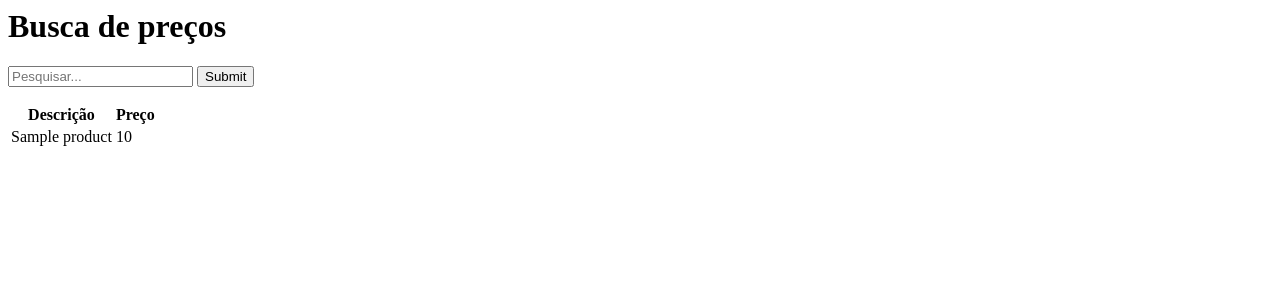
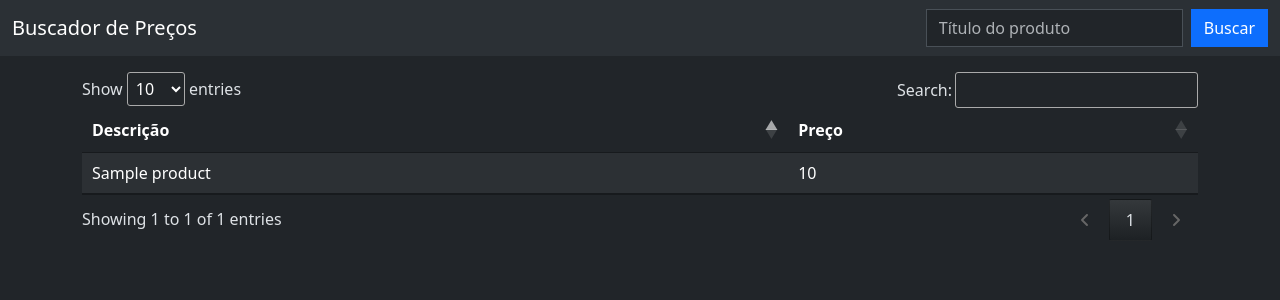
Before and after one commit to high-rolls/price-finder, a Django app: template price_finder/templates/price_finder/index.html in a window 1280 px wide. Shown: the top 300 px of the page. Run offline with Django 5.2, Linux system fonts and the light colour scheme; the template is opened without the code that fills it: most values are stand-ins (such as "Sample title", 1, 10 or a date in 2020); some libraries are stand-ins or nearby versions.

Commit message:
add Bootstrap, Datatables, fontawesome 6

```diff
--- /dev/null
+++ b/price_finder/templates/price_finder/base.html
@@ -0,0 +1,27 @@
+<!DOCTYPE html>
+<html lang="en" data-bs-theme="dark">
+  <head>
+    <meta charset="UTF-8" />
+    <meta name="viewport" content="width=device-width, initial-scale=1.0" />
+    <title>
+      {% block title %}
+        Buscador de preços
+      {% endblock %}
+    </title>
+    <link rel="stylesheet" href="https://cdnjs.cloudflare.com/ajax/libs/font-awesome/6.7.2/css/all.min.css">
+    <link href="https://cdn.jsdelivr.net/npm/bootstrap@5.3.3/dist/css/bootstrap.min.css" rel="stylesheet" integrity="sha384-QWTKZyjpPEjISv5WaRU9OFeRpok6YctnYmDr5pNlyT2bRjXh0JMhjY6hW+ALEwIH" crossorigin="anonymous" />
+    <link href="https://cdn.datatables.net/v/bs5/dt-2.2.2/datatables.min.css" rel="stylesheet" />
+  </head>
+  <body>
+    {% block content %}
+
+    {% endblock %}
+    <script src="https://cdnjs.cloudflare.com/ajax/libs/font-awesome/6.7.2/js/all.min.js"></script>
+    <script src="https://cdn.jsdelivr.net/npm/bootstrap@5.3.3/dist/js/bootstrap.bundle.min.js" integrity="sha384-YvpcrYf0tY3lHB60NNkmXc5s9fDVZLESaAA55NDzOxhy9GkcIdslK1eN7N6jIeHz" crossorigin="anonymous"></script>
+    <script src="https://code.jquery.com/jquery-3.7.1.min.js" integrity="sha256-/JqT3SQfawRcv/BIHPThkBvs0OEvtFFmqPF/lYI/Cxo=" crossorigin="anonymous"></script>
+    <script src="https://cdn.datatables.net/v/bs5/dt-2.2.2/datatables.min.js"></script>
+    {% block extra_scripts %}
+
+    {% endblock %}
+  </body>
+</html>
--- a/price_finder/templates/price_finder/index.html
+++ b/price_finder/templates/price_finder/index.html
@@ -1,12 +1,18 @@
-<h1>Busca de preços</h1>
+{% extends 'price_finder/base.html' %}
+{% block content %}
+  <nav class="navbar sticky-top bg-body-tertiary">
+    <div class="container-fluid">
+      <a class="navbar-brand">Buscador de Preços</a>
+      <form class="d-flex" role="search" method="get">
+        <input name="q" class="form-control me-2 rounded-0" type="search" placeholder="Título do produto" aria-label="Título do produto" />
+        <button class="btn btn-primary rounded-0" type="submit">Buscar</button>
+      </form>
+    </div>
+  </nav>
 
-<form method="get">
-  <input name="q" placeholder="Pesquisar..." />
-  <input type="submit" />
-</form>
-
+  <div class="container py-3">
     {% if products %}
-  <table>
+      <table id="products-table" class="table table-hover table-striped">
         <thead>
           <tr>
             <th>Descrição</th>
@@ -23,3 +29,30 @@
         </tbody>
       </table>
     {% endif %}
+  </div>
+{% endblock %}
+
+{% block extra_scripts %}
+  <script>
+    $(document).ready(function () {
+      $('#products-table').dataTable({
+        language: {
+          url: 'https://cdn.datatables.net/plug-ins/2.2.1/i18n/pt-BR.json',
+          paginate: {
+            first: '<i class="fa-solid fa-angles-left"></i>',
+            previous: '<i class="fa-solid fa-angle-left"></i>',
+            next: '<i class="fa-solid fa-angle-right"></i>',
+            last: '<i class="fa-solid fa-angles-right"></i>'
+          }
+        },
+        layout: {
+          topStart: null,
+          topEnd: { search: { processing: true } },
+          bottomStart: 'info',
+          bottom: 'paging',
+          bottomEnd: 'pageLength'
+        }
+      })
+    })
+  </script>
+{% endblock %}
--- a/project/settings.py
+++ b/project/settings.py
@@ -26,6 +26,8 @@ SECRET_KEY = 'django-insecure-n_!m^w(q713@6xm&ay@eo9y)dv838-p73z)+7-#jxzknx#b4i(
 DEBUG = True
 
 ALLOWED_HOSTS = [
+    '127.0.0.1',
+    'localhost',
     'price-finder-f5n3.onrender.com'
 ]
 
```
Lines whose indentation alone changed are shown as unchanged.
